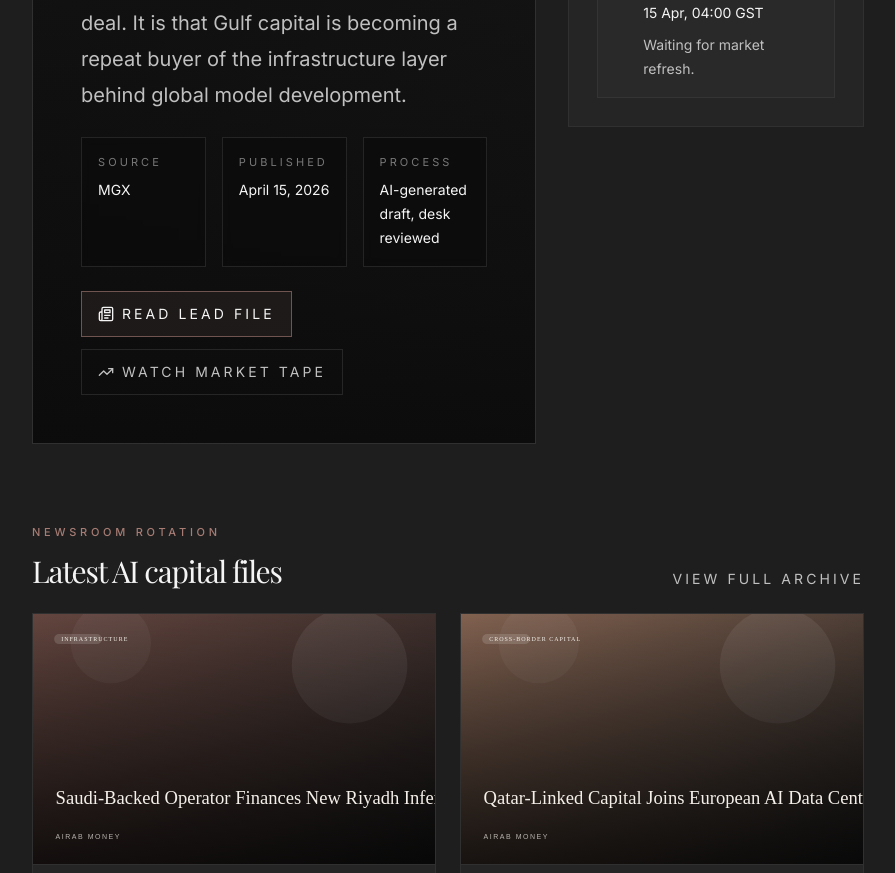
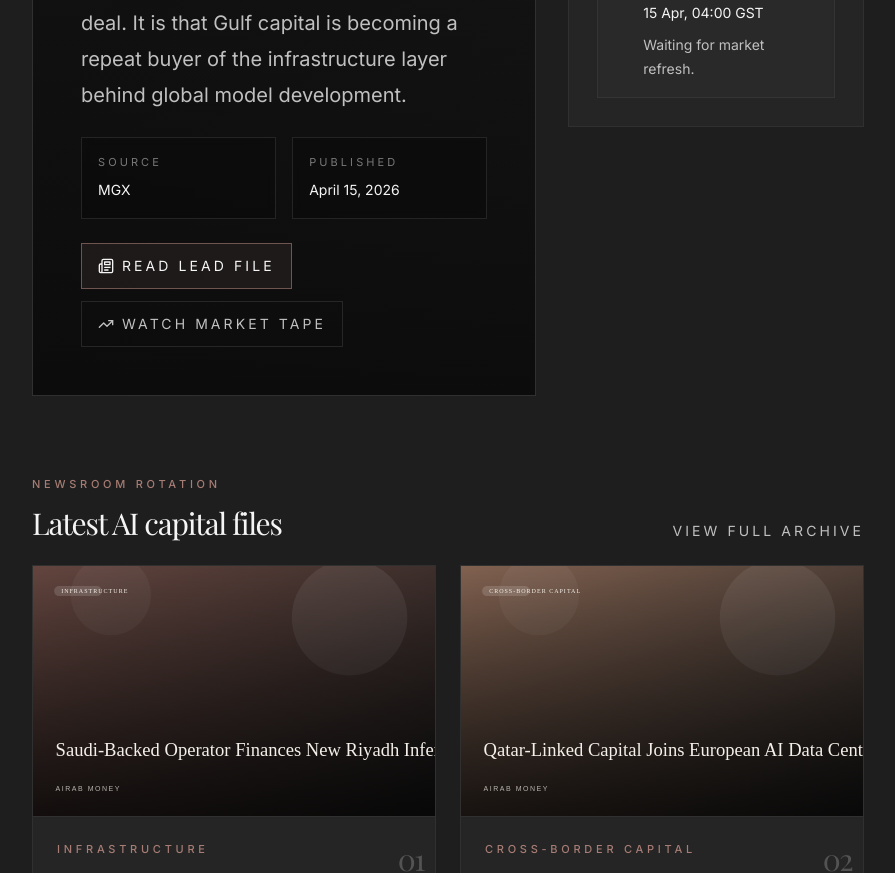
Before and after one commit to sayedbaharun/airab-money, a React (Vite) app: page / in a window 1280 px wide. Shown: the part 960-1833 px from the top of the page, without its empty margins (352-1247 px from the left). Built offline with nearby package versions, Linux system fonts and the light colour scheme; no server answers.

Commit message:
Remove process marker from lead story

```diff
--- a/src/pages/HomePage.tsx
+++ b/src/pages/HomePage.tsx
@@ -293,7 +293,7 @@ const HomePage = () => {
                       {featuredArticle.summary}
                     </p>
 
-                    <div className="grid gap-4 sm:grid-cols-3">
+                    <div className="grid gap-4 sm:grid-cols-2">
                       <div className="border border-white/10 bg-black/20 p-4 backdrop-blur-sm">
                         <div className="stat-kicker">Source</div>
                         <div className="mt-2 text-sm leading-6 text-off-white">{featuredSourceLabel}</div>
@@ -303,10 +303,6 @@ const HomePage = () => {
                         <div className="mt-2 text-sm leading-6 text-off-white">
                           {featuredPublishedAt ? formatLongDate(featuredPublishedAt) : 'Awaiting publish'}
                         </div>
-                      </div>
-                      <div className="border border-white/10 bg-black/20 p-4 backdrop-blur-sm">
-                        <div className="stat-kicker">Process</div>
-                        <div className="mt-2 text-sm leading-6 text-off-white">AI-generated draft, desk reviewed</div>
                       </div>
                     </div>
 
```
